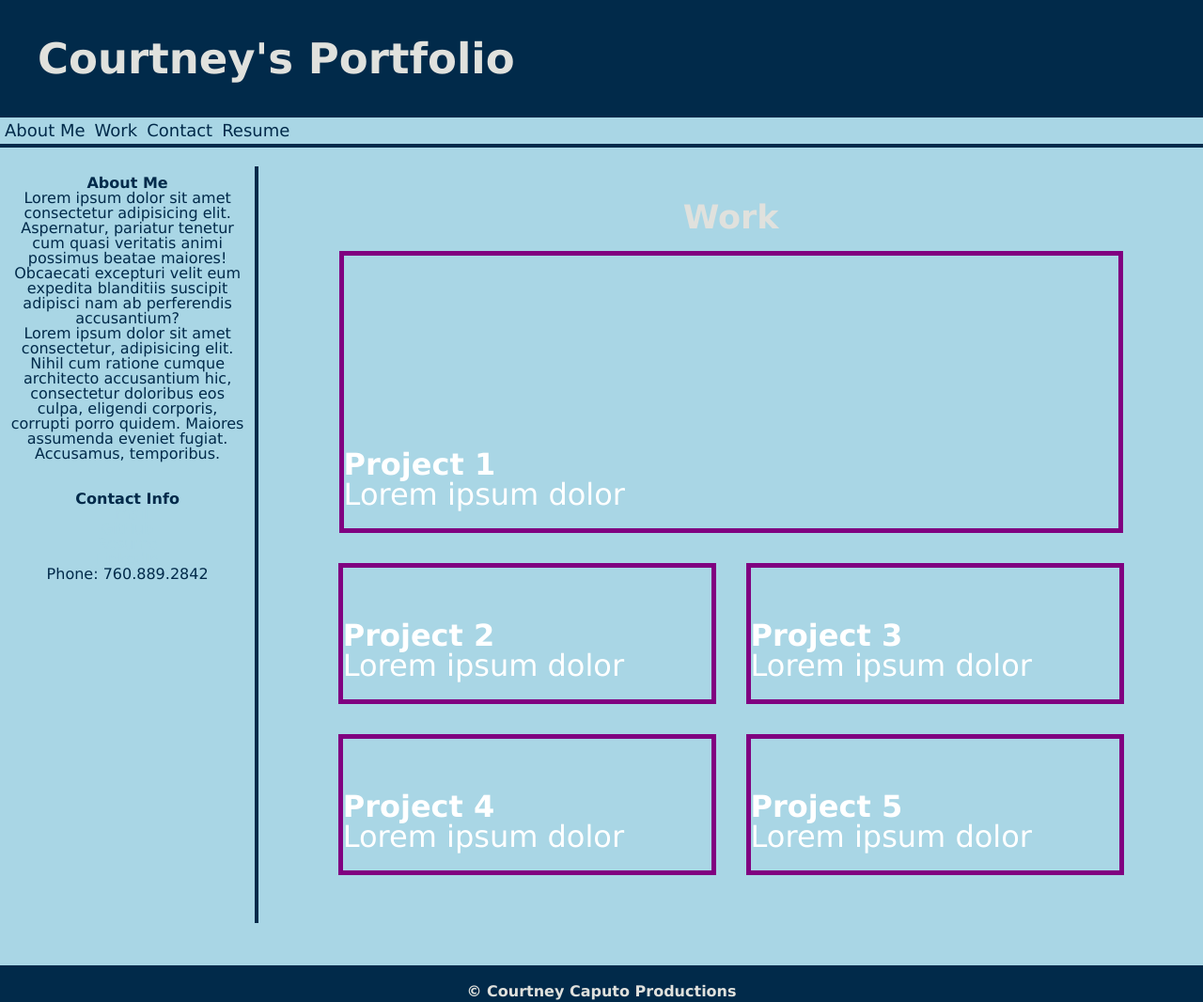
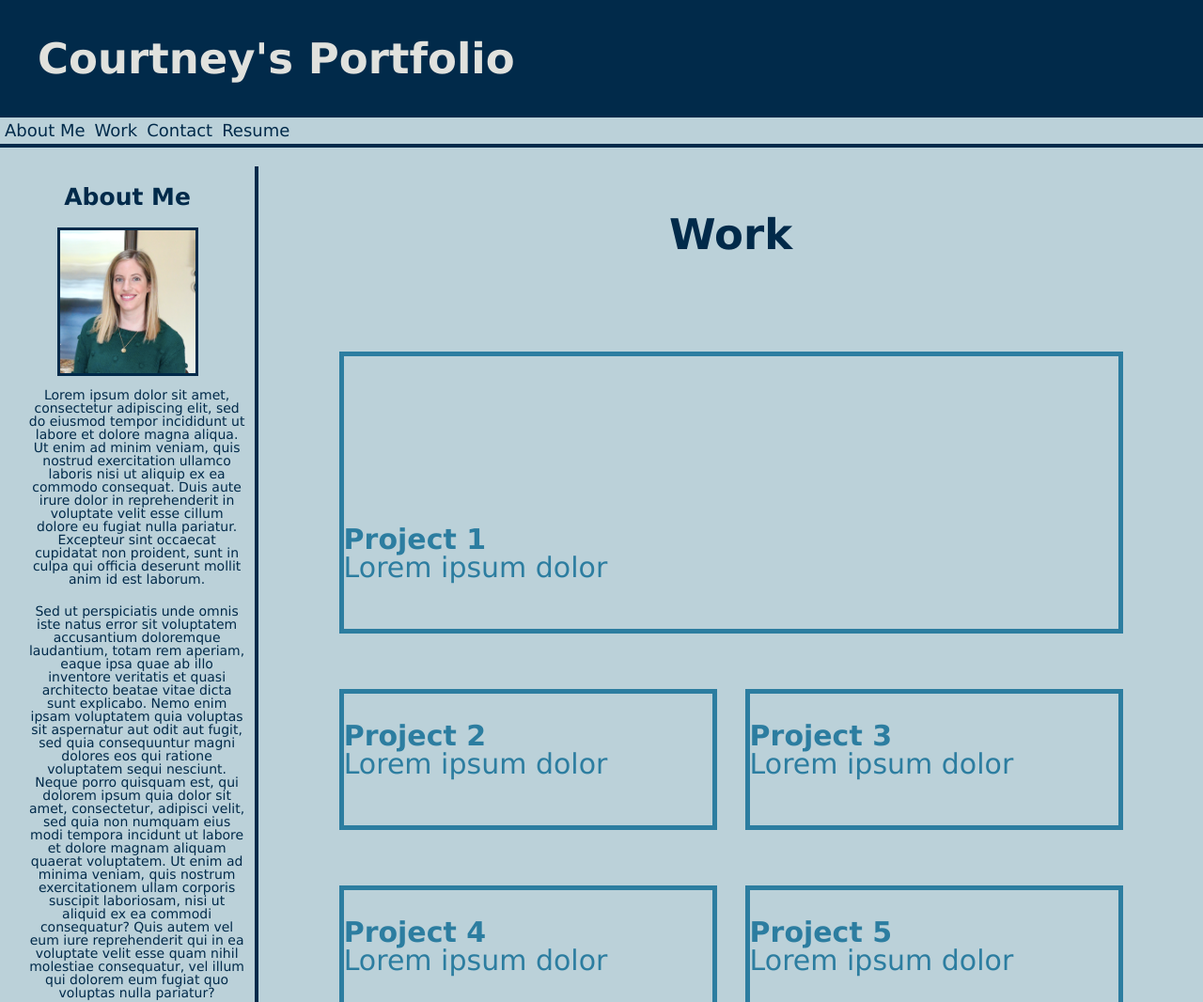
Before and after one commit to courtneycaputo/Portfolio, a plain HTML site: page index.html in a window 1280 px wide. Shown: the top 1066 px of the page at 94% size. Drawn offline with Linux system fonts and the light colour scheme.

Commit message:
styling update

```diff
--- a/assets/css/style.css
+++ b/assets/css/style.css
@@ -6,8 +6,10 @@
   --darkest-blue: #012A4A;
   --dark-blue: #013A63;
   --medium-blue: #2C7DA0;
-  --light-blue: #A9D6E5;
+  --light-blue: #bbd1d9;
   --stone: #E0E1DD;
+  --white: white;
+  --light-white: rgba(255, 255, 255, 0.938);
 }
 
 body {
@@ -44,10 +46,9 @@ header {
 header h1 {
   color:var(--stone);
   font-size: 45px;
-
 }
 
-
+/* Navigation */
 nav {
   display: flex;
   flex-direction: row;
@@ -70,10 +71,7 @@ nav a:hover {
   color: var(--stone);
 }
 
-nav a:last-child {
-  margin-right: 0;
-}
-
+/* About Me & Contact Section Side Bar */
 main {
   margin-top: 20px;
   margin-bottom: 45px;
@@ -90,29 +88,41 @@ aside {
   color: var(--darkest-blue);
   }
 
+aside h2 {
+  font-size: 25px;
+  padding: 10px;
+  }
+
+aside p {
+  margin-bottom: 20px;
+  margin-left: 20px;
+  font-size: 14px;
+  }
+
 aside a{
   text-decoration: none;
-    color:var(--light-blue);
+  color:var(--darkest-blue);
+  padding: 10px;
   }
 
 aside a:hover {
   text-decoration: none;
   color:var(--light-blue);
   background-color: var(--dark-blue);
+  padding: 0px;
   }
 
-
-footer {
-  padding: 20px;
-  text-align: center;
-  background: var(--darkest-blue);
-  color: var(--stone);
+aside img {
+  border-radius: ;
+  border: 3px solid var(--darkest-blue);
+  width: 150px;
+  margin: 10px;
 }
 
-
+/* Work Section */
 .page-section {
-  margin: 25px 0;
-  padding: 10px 0;
+  margin: 5px 0;
+  padding: 45px 0;
   display: flex;
   flex-direction: row;
   flex-wrap: wrap;
@@ -125,8 +135,8 @@ footer {
   flex: 0 0 20%;
   text-align: center;
   padding-right: 0px;
-  font-size: 35px;
-  line-height: 1.1;
+  font-size: 45px;
+  color: var(--darkest-blue);
 }
 
 .page-section > div {
@@ -134,13 +144,13 @@ footer {
 }
 
 .page-section p {
-  margin-bottom: 20px;
+  margin-bottom: 5px;
   margin-left: 20px;
   font-size: 18px;
 }
 
 
-/* this is for the Work section*/
+/* Applications to display*/
 .flex-container {
   display: flex;
   flex-wrap: wrap;
@@ -148,19 +158,18 @@ footer {
 }
 
 .flex-item {
-  border: 5px solid purple;
+  border: 5px solid var(--medium-blue);
   display: flex;
   min-height: 150px;
   max-height: 150px;
   flex-basis: 40%;
   align-items: flex-end;
-  padding: 0 0 20px 0;
+  padding: 0 0 50px 0;
   margin: 0.5em;
   text-decoration: none;
-  background-blend-mode: soft-light;
   background-size: 150%;
-  color: white;
-  font-size:2rem;
+  color: var(--medium-blue);
+  font-size:30px;
 }
 
 .flex-item:first-child{
@@ -169,9 +178,20 @@ footer {
 }
 
 .flex-item:hover {
-  background-color: pink;
+  background-color: var();
+  color: var(--darkest-blue);
+  border: 5px solid var(--darkest-blue);
+  opacity: 100%;
  }
 
+
+footer {
+  padding: 20px;
+  text-align: center;
+  background: var(--darkest-blue);
+  color: var(--stone);
+  font-size: 12px;
+}
 
 @media screen and (max-width: 768px) {
   main,
@@ -179,4 +199,5 @@ footer {
     flex-direction: column;
   }
 
+
 }
--- a/index.html
+++ b/index.html
@@ -4,7 +4,7 @@
   <meta charset="UTF-8">
   <meta http-equiv="X-UA-Compatible" content="IE=edge">
   <meta name="viewport" content="width=device-width, initial-scale=1.0">
-  <title>#2 Courtney's Portfolio</title>
+  <title>CC Portfolio</title>
   <link rel="stylesheet" href="./assets/css/reset.css">
   <link rel="stylesheet" href="./assets/css/style.css">
 </head>
@@ -30,24 +30,22 @@
     <!-- side bar -->
     <aside>
       <h2 id="about">About Me</h2>
+      <img src="./assets/images/MyPicture.png" alt="Picture of Courtney">
       <p>
-        Lorem ipsum dolor sit amet consectetur adipisicing elit. Aspernatur, pariatur tenetur cum quasi veritatis animi possimus beatae maiores! Obcaecati excepturi velit eum expedita blanditiis suscipit adipisci nam ab perferendis accusantium?
+        Lorem ipsum dolor sit amet, consectetur adipiscing elit, sed do eiusmod tempor incididunt ut labore et dolore magna aliqua. Ut enim ad minim veniam, quis nostrud exercitation ullamco laboris nisi ut aliquip ex ea commodo consequat. Duis aute irure dolor in reprehenderit in voluptate velit esse cillum dolore eu fugiat nulla pariatur. Excepteur sint occaecat cupidatat non proident, sunt in culpa qui officia deserunt mollit anim id est laborum.
       </p>
+
       <p>
-        Lorem ipsum dolor sit amet consectetur, adipisicing elit. Nihil cum ratione cumque architecto accusantium hic, consectetur doloribus eos culpa, eligendi corporis, corrupti porro quidem. Maiores assumenda eveniet fugiat. Accusamus, temporibus.
+        Sed ut perspiciatis unde omnis iste natus error sit voluptatem accusantium doloremque laudantium, totam rem aperiam, eaque ipsa quae ab illo inventore veritatis et quasi architecto beatae vitae dicta sunt explicabo. Nemo enim ipsam voluptatem quia voluptas sit aspernatur aut odit aut fugit, sed quia consequuntur magni dolores eos qui ratione voluptatem sequi nesciunt. Neque porro quisquam est, qui dolorem ipsum quia dolor sit amet, consectetur, adipisci velit, sed quia non numquam eius modi tempora incidunt ut labore et dolore magnam aliquam quaerat voluptatem. Ut enim ad minima veniam, quis nostrum exercitationem ullam corporis suscipit laboriosam, nisi ut aliquid ex ea commodi consequatur? Quis autem vel eum iure reprehenderit qui in ea voluptate velit esse quam nihil molestiae consequatur, vel illum qui dolorem eum fugiat quo voluptas nulla pariatur?
       </p>
-    <br>
-    <br>
 
       <h2 id="contact">Contact Info</h2>
-      <ul>
-      <li class="Contact"><a href ="mailto:courtneycaputo@gmail.com" id="contactlinks">Email</a></li>
-      <li class="Contact"><a href="https://github.com/courtneycaputo" id="contactlinks" target="blank">GitHub</a></li>
-      <li class="Contact"><a href="" id="contactlinks" target="blank">Resume</a></li>
-      <li class="Contact"><a href ="https://www.linkedin.com/in/courtney-caputo-556614b5/" id="contactlinks" target="blank">LinkedIn</a></li>
-      <li class="Contact">Phone: 760.889.2842</li>
-      </ul>
-
+      <p>
+        <a href ="mailto:courtneycaputo@gmail.com">Email</a>
+        <a href="https://github.com/courtneycaputo" target="blank">GitHub</a>
+        <a href ="https://www.linkedin.com/in/courtney-caputo-556614b5/" target="blank">LinkedIn</a>
+        <a href="tel:+15555555555">Phone: 760.889.2842</a>
+      </p>
     </aside>
 
 
```
Lines whose indentation alone changed are shown as unchanged.
